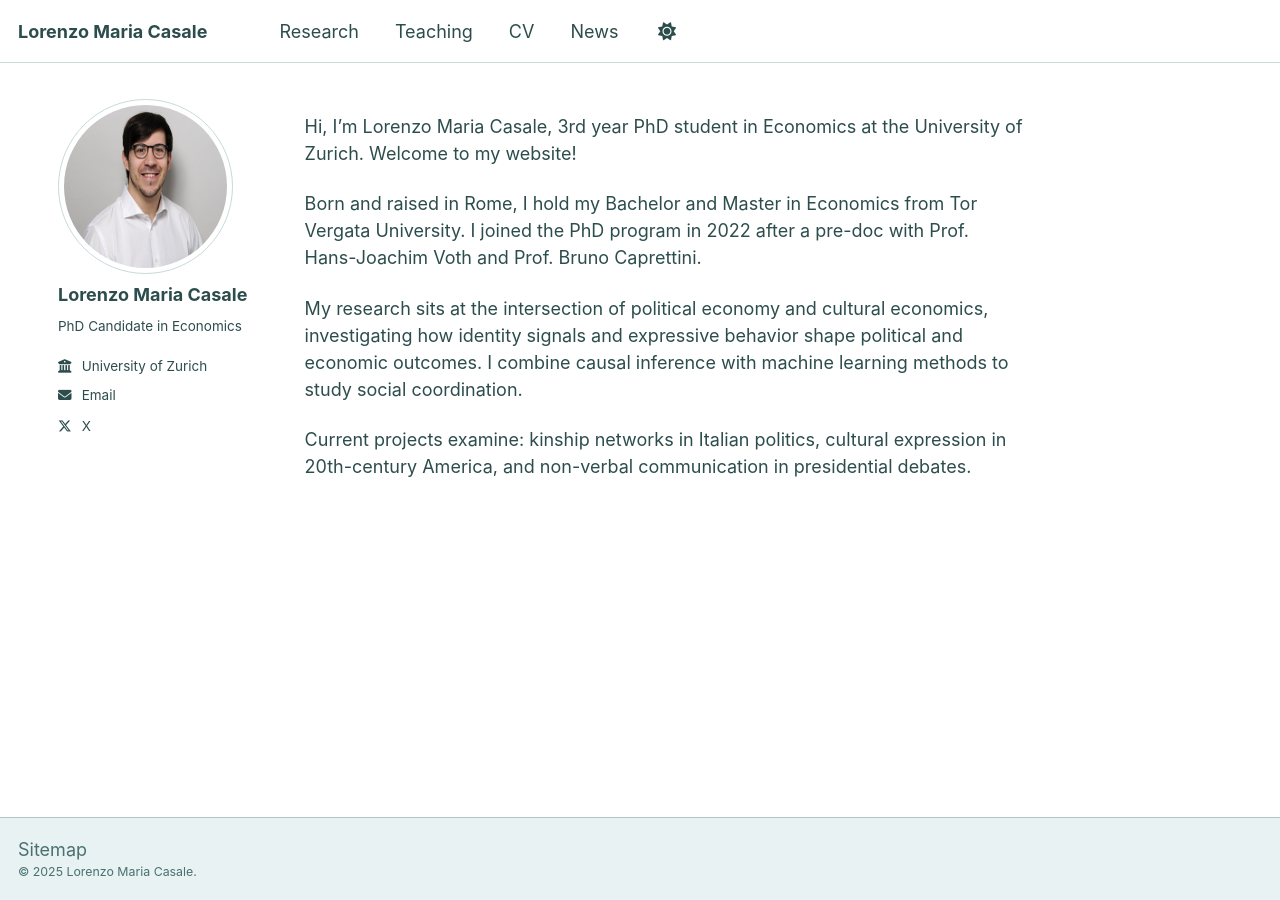
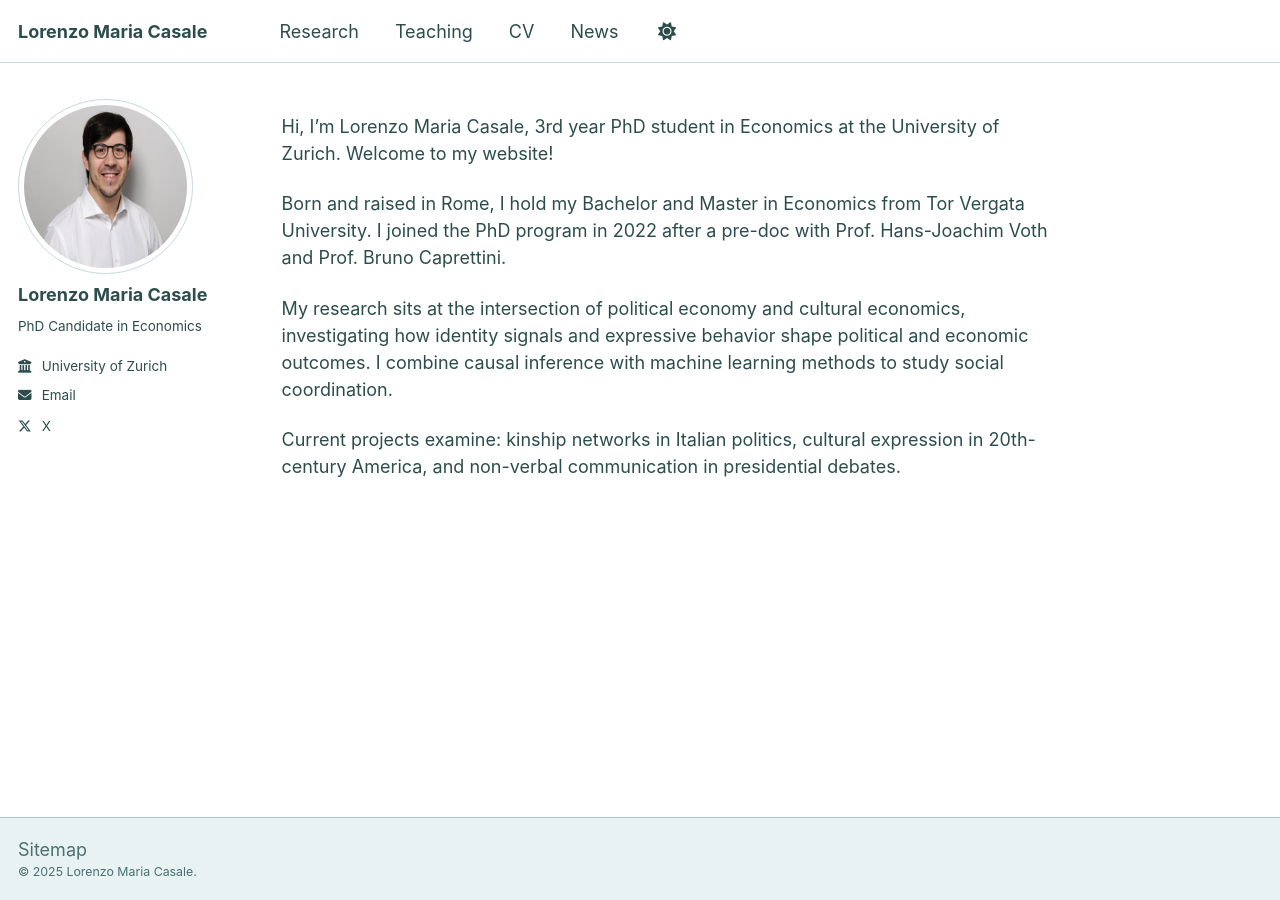
Before and after one commit to lorenzomariacasale/lorenzomariacasale.github.io, a Jekyll site: the page built from _pages/about.md, in a window 1280 px wide. Built offline with Jekyll 4.4.1, drawn with Linux system fonts in a browser that asks for light colours.

Commit message:
Revert Back Main

```diff
--- a/assets/css/main.scss
+++ b/assets/css/main.scss
@@ -41,25 +41,3 @@
     "vendor/font-awesome/brands",
     "vendor/magnific-popup/magnific-popup"
 ;
-
-// Responsive homepage fix - REPLACE the previous code with this
-#main {
-  max-width: 100% !important;
-
-  @media (min-width: 768px) {
-    max-width: 90% !important;
-  }
-
-  @media (min-width: 1200px) {
-    max-width: 1200px !important;
-  }
-}
-
-// Keep the original page layout but just adjust the container
-.page {
-  @media (min-width: 1024px) {
-    @include span(10 of 12 last);
-    @include prefix(0.5 of 12);
-    @include suffix(2 of 12);
-  }
-}
```
